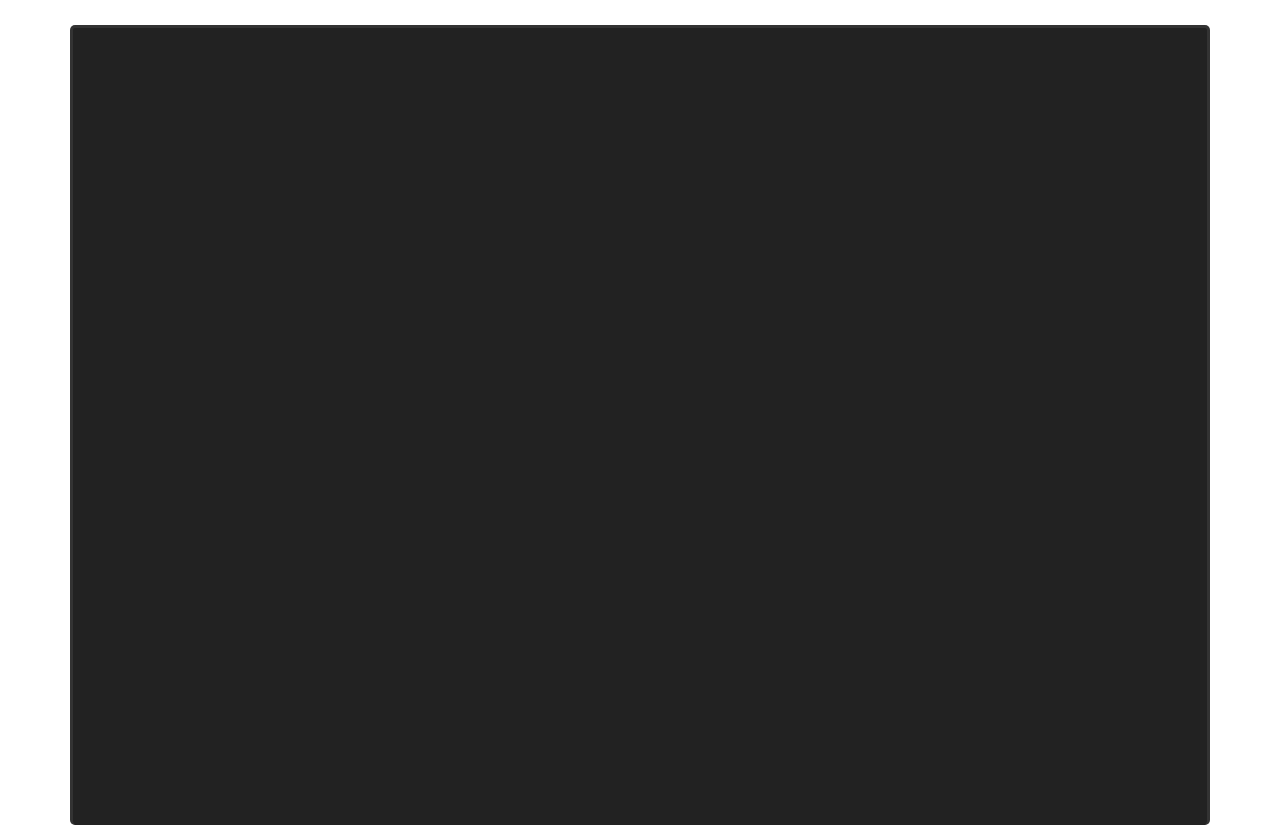
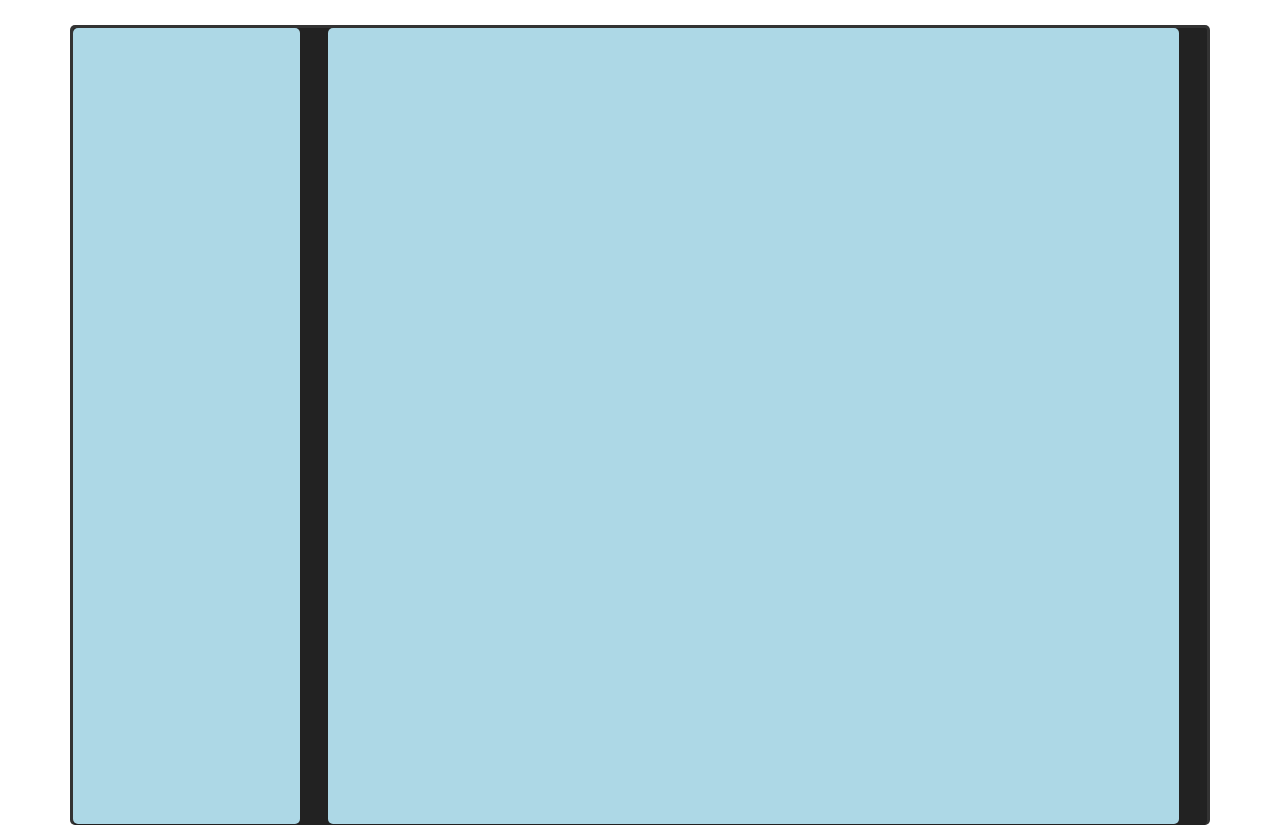
Before and after one commit to StanislawJ/projekt1, a PHP site: page / in a window 1280 px wide. Shown: the part 65-890 px from the top of the page. Run offline with PHP 8.4, Linux system fonts and the light colour scheme; some libraries are stand-ins or nearby versions.

Commit message:
zaczynamy na poważnie

```diff
--- a/index.php
+++ b/index.php
@@ -40,6 +40,8 @@
 		?>
 
 		<div id="content" >
+			<div id="kategorie"></div>
+			<div id="lista"></div>
 		</div>
 
 </div>
--- a/style.css
+++ b/style.css
@@ -61,6 +61,26 @@
 
 }
 
+#kategorie
+{
+float:left;
+border-radius:5px;
+background-color:lightblue;
+width:20%;
+height: 100%;
+}
+
+#lista
+{
+  float:right;
+  border-radius:5px;
+  background-color:lightblue;
+  width:75%;
+  height: 100%;
+  margin-right: 2.5%;
+}
+
+
 
 #reg
 {
```
Also changed, not shown: Lista_panel.php (added).
